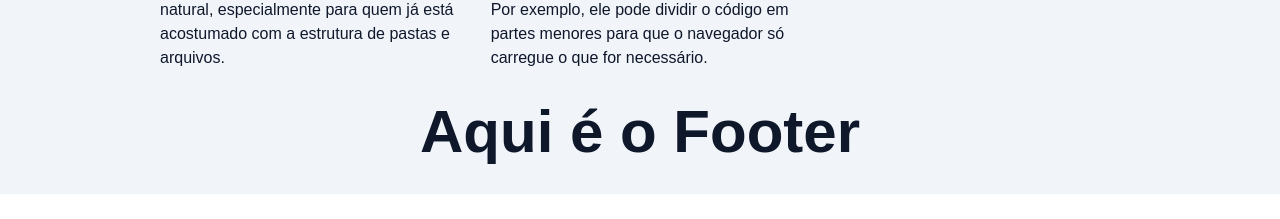
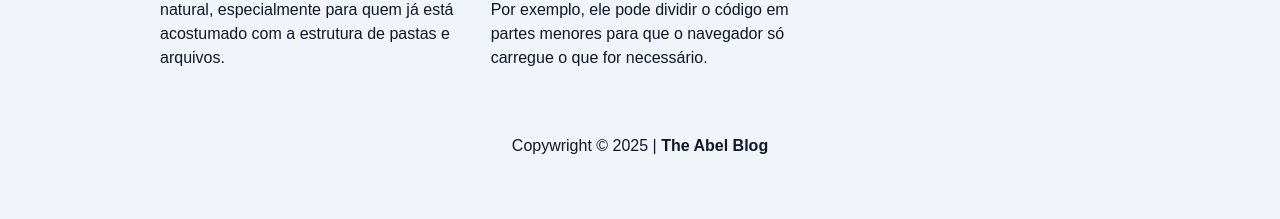
Before and after one commit to abelbarreto-dev/blog_abel, a Next.js app: page / in a window 1280 px wide. Shown: the part 1849-2068 px from the top of the page. Before the commit the page ends 2043 px from the top, so only its background shows below. Built offline with nearby package versions, Linux system fonts and the light colour scheme.

Commit message:
feat: creating footer alement

```diff
--- a/src/app/layout.tsx
+++ b/src/app/layout.tsx
@@ -4,6 +4,7 @@ import { Container } from "../components/Container/index";
 import { Header } from "../components/Header/index";
 
 import "./globals.css";
+import { Footer } from "@/components/Footer";
 
 const geistSans = Geist({
     variable: "--font-geist-sans",
@@ -38,11 +39,7 @@ export default function RootLayout({
 
                     {children}
 
-                    <footer>
-                        <p className="text-6xl font-bold text-center py-8">
-                            Aqui é o Footer
-                        </p>
-                    </footer>
+                    <Footer />
                 </Container>
             </body>
         </html>
--- /dev/null
+++ b/src/components/Footer/index.tsx
@@ -0,0 +1,14 @@
+import Link from "next/link";
+
+export const Footer = () => {
+    return (
+        <footer className="text-center pb-16">
+            <p>
+                Copywright © {new Date().getFullYear()} |{" "}
+                <strong>
+                    <Link href="/">The Abel Blog</Link>
+                </strong>
+            </p>
+        </footer>
+    );
+};
--- a/src/components/Header/index.tsx
+++ b/src/components/Header/index.tsx
@@ -10,7 +10,7 @@ export const Header = () => {
                 "md:text-6xl md:py-11",
                 "lg:text-7xl md:py-12"
             )}>
-                <Link href="">The Abel Blog</Link>
+                <Link href="/">The Abel Blog</Link>
             </h1>
         </header>
     );
--- a/src/components/PostsList/index.tsx
+++ b/src/components/PostsList/index.tsx
@@ -6,7 +6,7 @@ export const PostLists = async () => {
     const posts = await findAllPublishedPosts();
 
     return (
-        <div className="gap-8 grid grid-cols-1 sm:grid-cols-2 lg:grid-cols-3">
+        <div className="gap-8 mb-16 grid grid-cols-1 sm:grid-cols-2 lg:grid-cols-3">
             {posts.map((post) => {
                 const postLink = `/post/${post.slug}`;
 
```
